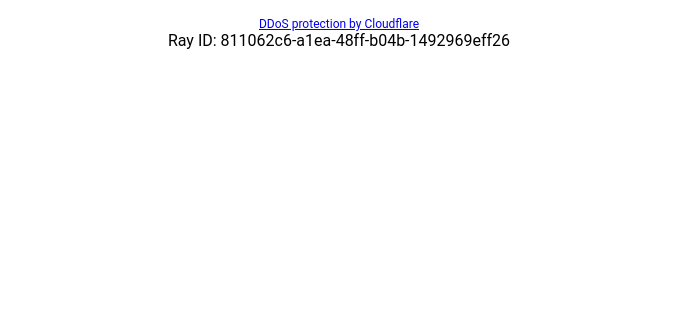
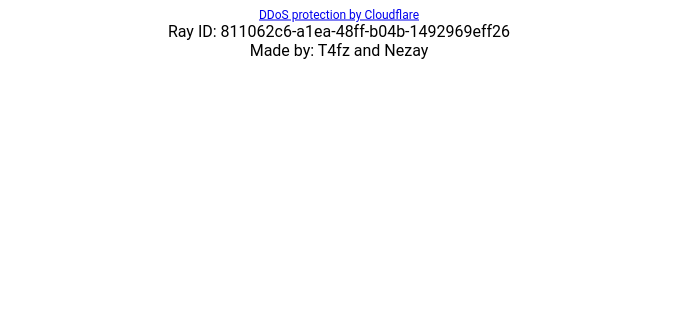
Before and after one commit to 9kkl/psx, a plain HTML site: page index.html in a window 1280 px wide. Shown: the part 490-800 px from the top of the page, without its empty margins (301-977 px from the left). Drawn offline with Linux system fonts and the light colour scheme.

Commit message:
Update index.html

```diff
--- a/index.html
+++ b/index.html
@@ -39,6 +39,7 @@
         <a class="link" href="https://github.com/9kkl/psxe">DDoS protection by
             Cloudflare</a>
         <p>Ray ID: 811062c6-a1ea-48ff-b04b-1492969eff26</p>
+        <p>Made by: T4fz and Nezay</p>
     </div>
 </body>
 
```
